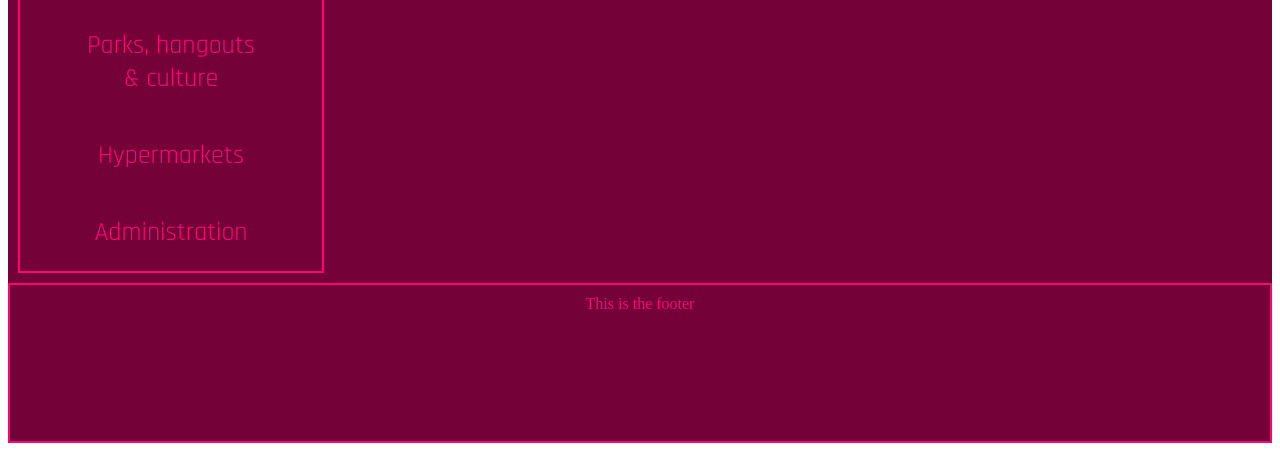
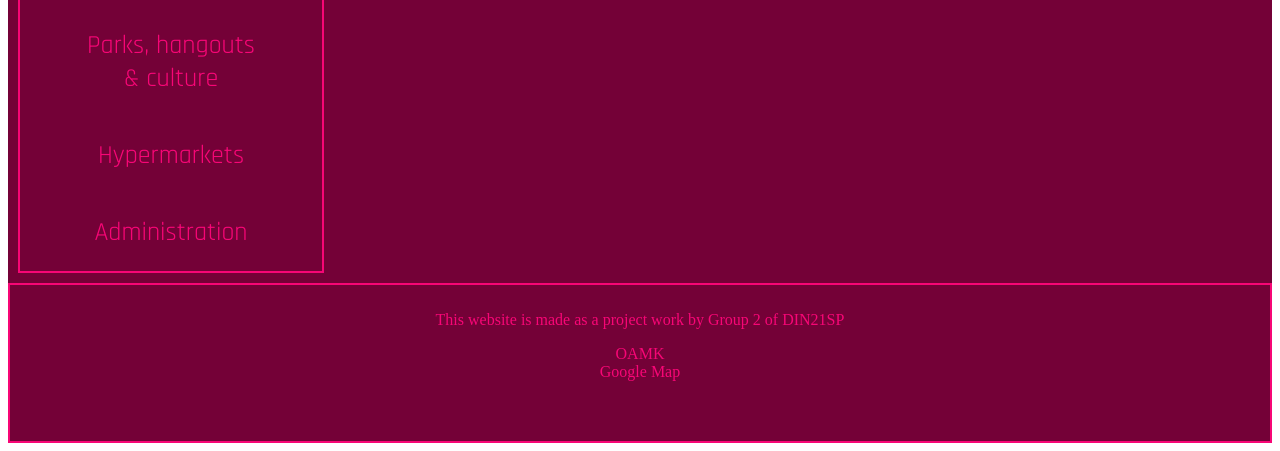
Before and after one commit to FrackingFrick/group2project, a plain HTML site: page mainpage.html in a window 1280 px wide. Shown: the part 759-1210 px from the top of the page. Drawn offline with Linux system fonts and the light colour scheme; some packages are replaced by stand-ins of ours.

Commit message:
Footer text change

```diff
--- a/mainpage.html
+++ b/mainpage.html
@@ -52,7 +52,12 @@
         </main>
         <aside>
         </aside>
-        <footer>This is the footer
+        <footer>
+            <p>This website is made as a project work by Group 2 of DIN21SP</p>
+            <p id="footer-info">
+                OAMK <br/>
+                Google Map
+            </p>
 
         </footer>
     </div>
```
